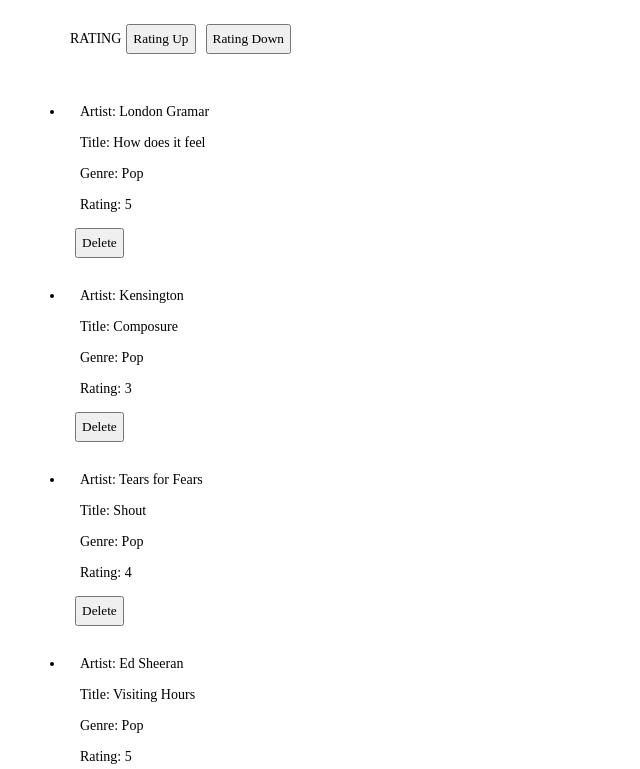
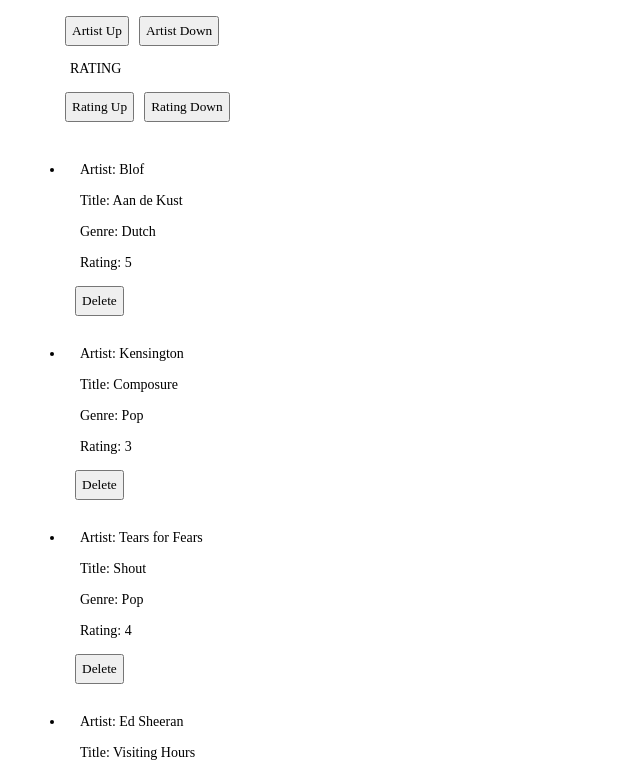
Before and after one commit to Rfvanesveld/SongSaver, a React (Create React App) app: page / in a window 1280 px wide. Shown: the part 391-1160 px from the top of the page, without its empty margins (0-640 px from the left). Built offline with nearby package versions, Linux system fonts and the light colour scheme.

Commit message:
Sorted function working

```diff
--- a/src/Components/TrackOverview.js
+++ b/src/Components/TrackOverview.js
@@ -6,11 +6,12 @@
 function TrackOverview() {
     const [tracks, setTracks] = useState({
         allTracks: [
-            { Artist: ' London Gramar ', Title: ' How does it feel ', Genre: ' Pop ', Rating: 5 },
+            { Artist: ' Blof ', Title: ' Aan de Kust ', Genre: ' Dutch ', Rating: 5 },
             { Artist: ' Kensington ', Title: ' Composure ', Genre: ' Pop ', Rating: 3 },
             { Artist: ' Tears for Fears ', Title: ' Shout ', Genre: ' Pop ', Rating: 4 },
-            { Artist: ' Ed Sheeran ', Title: ' Visiting Hours ', Genre: ' Pop ', Rating: 5 },
-            { Artist: ' Imagine Dragons ', Title: ' Natural ', Genre: ' Pop ', Rating: 5 },
+            { Artist: ' Ed Sheeran ', Title: ' Visiting Hours ', Genre: ' Pop ', Rating: 1 },
+            { Artist: ' Imagine Dragons ', Title: ' Natural ', Genre: ' Pop ', Rating: 2 },
+            { Artist: ' Cruel Youth ', Title: ' Black River ', Genre: ' R&B ', Rating: 3 },
         ]
     })
 
@@ -26,19 +27,24 @@
         setTracks({ allTracks: filteredTracks })
     }
 
-    const sortTracks = (fieldName, reverse) => {
+    const sortTracks = (fieldName, reverse = false) => {
+        console.log(fieldName);
+
+
         let sortedTracks = tracks.allTracks.sort((track1, track2) => {
-            if (track1[fieldName].toLowerCase() > track2[fieldName].toLowerCase()) {
-                return 1
+            if (fieldName === 'Rating') {
+                return track1[fieldName] - track2[fieldName]
+            } else if (track1[fieldName].toLowerCase() > track2[fieldName].toLowerCase()) {
+                return 1;
             }
-            if (track1.track < track2.track) {
-                return -1
+            if (track2[fieldName].toLowerCase() > track1[fieldName].toLowerCase()) {
+                return -1;
             }
-            return 0
-        })
-        reverse && sortedTracks.reverse()
-        setTracks({ allTracks: sortedTracks })
-    }
+            return 0;
+        });
+        reverse && sortedTracks.reverse();
+        setTracks({ allTracks: sortedTracks });
+    };
 
     return (
         <div>
--- a/src/Components/TrackSort.js
+++ b/src/Components/TrackSort.js
@@ -3,20 +3,20 @@
 const TrackSort = (props) => {
     return (
         <header>
-            <p>TITLE
-                <button onClick={() => props.sortTracks('Title', true)}> Title Up</button>
-                <button onClick={() => props.sortTracks('Title', true)}>Title Down</button>
-            </p>
+            <p>TITLE</p>
+            <button onClick={() => props.sortTracks('Title')}> Title Up</button>
+            <button onClick={() => props.sortTracks('Title', true)}>Title Down</button>
 
-            <p>ARTIST
-                <button onClick={() => props.sortTracks('Artist', true)}>Artist Up</button>
-                <button onClick={() => props.sortTracks('Artist', true)}>Artist Down</button>
-            </p>
 
-            <p>RATING
-                <button onClick={() => props.sortTracks('Rating', true)}>Rating Up</button>
-                <button onClick={() => props.sortTracks('Rating', true)}>Rating Down</button>
-            </p>
+            <p>ARTIST</p>
+            <button onClick={() => props.sortTracks('Artist')}>Artist Up</button>
+            <button onClick={() => props.sortTracks('Artist', true)}>Artist Down</button>
+
+
+            <p>RATING</p>
+            <button onClick={() => props.sortTracks('Rating')}>Rating Up</button>
+            <button onClick={() => props.sortTracks('Rating', true)}>Rating Down</button>
+
         </header>
     )
 }
```
